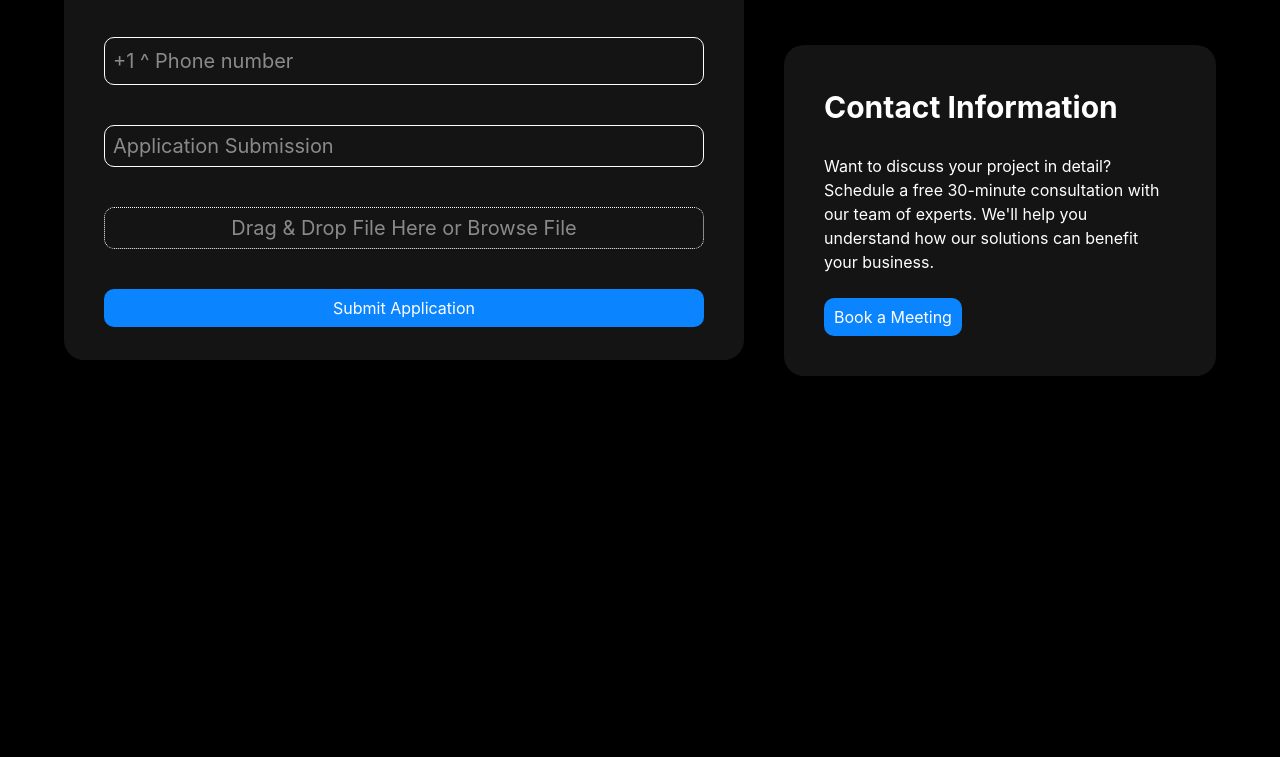
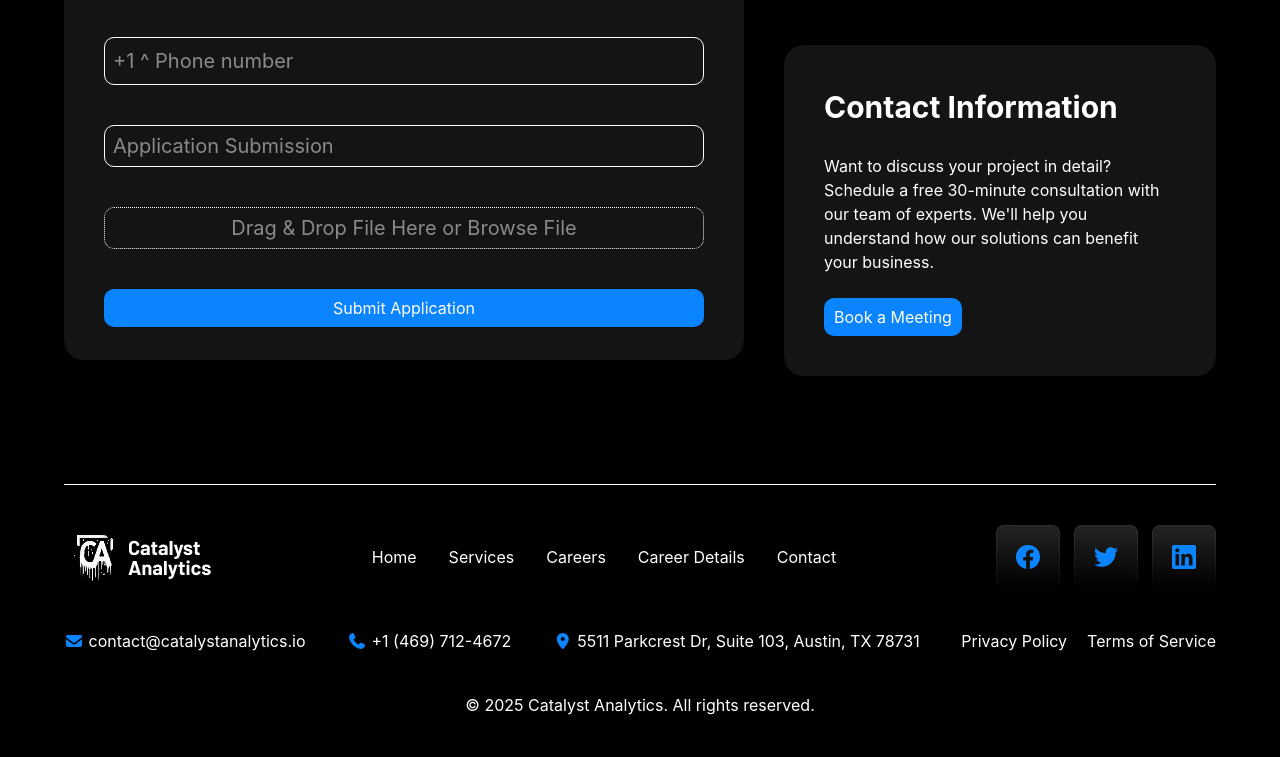
Before and after one commit to Hojiakbar-art/Git-exam-3, a website: page group.html in a window 1280 px wide. Shown: the part 1132-1889 px from the top of the page. Before the commit the page ends 1508 px from the top, so only its background shows below. Drawn offline with nearby package versions, Linux system fonts and the light colour scheme; files that its build step writes are made by us from their sources.

Commit message:
Added footer to page5

```diff
--- a/group.html
+++ b/group.html
@@ -83,5 +83,30 @@
 
         </div>
     </section>
+    <br>
+    <br>
+     <footer class="w-[90%] lg:max-w-300 m-auto p-[40px_0] flex flex-col gap-10 mt-15 border-t-1">
+        <div class=" flex justify-between items-center ">
+            <img src="./src/Logo (3).png" alt="">
+            <nav class="hidden lg:flex lg:gap-8 lg:items-center">
+            <a href="#">Home</a>
+            <a href="#">Services</a>
+            <a href="#">Careers</a>
+            <a href="#">Career Details</a>
+            <a href="#">Contact</a>
+        </nav>
+        <img src="./src/Buttons Container.png" alt="">
+        </div>
+        <div class=" flex justify-between items-center ">
+            <p><i class="fa-solid fa-envelope text-[#0A84FF]"></i> contact@catalystanalytics.io</p>
+            <p><i class="fa-solid fa-phone text-[#0A84FF]"></i> +1 (469) 712-4672</p>
+            <p><i class="fa-solid fa-location-dot text-[#0A84FF]"></i> 5511 Parkcrest Dr, Suite 103, Austin, TX 78731</p>
+            <div class="flex items-center gap-5 ">
+                <p>Privacy Policy</p>
+                <p>Terms of Service</p>
+            </div>
+        </div>
+        <h1 class="text-center">© 2025 Catalyst Analytics. All rights reserved.</h1>
+    </footer>
 </body>
 </html>
```
